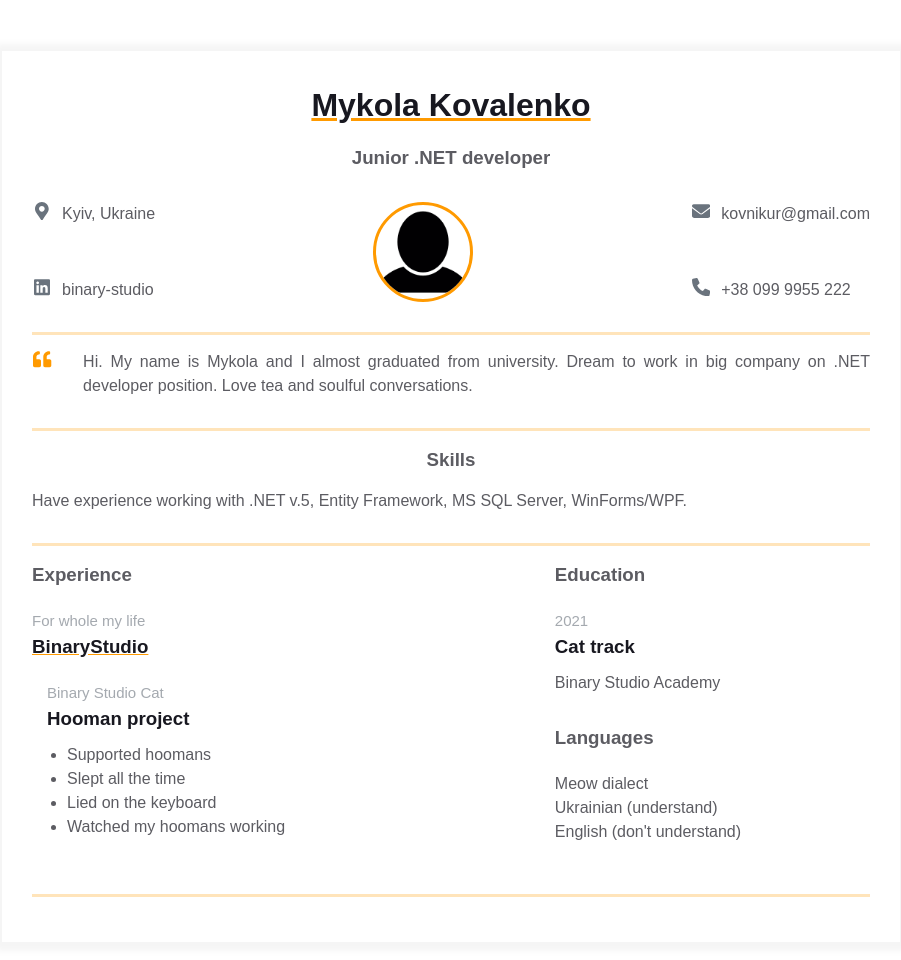
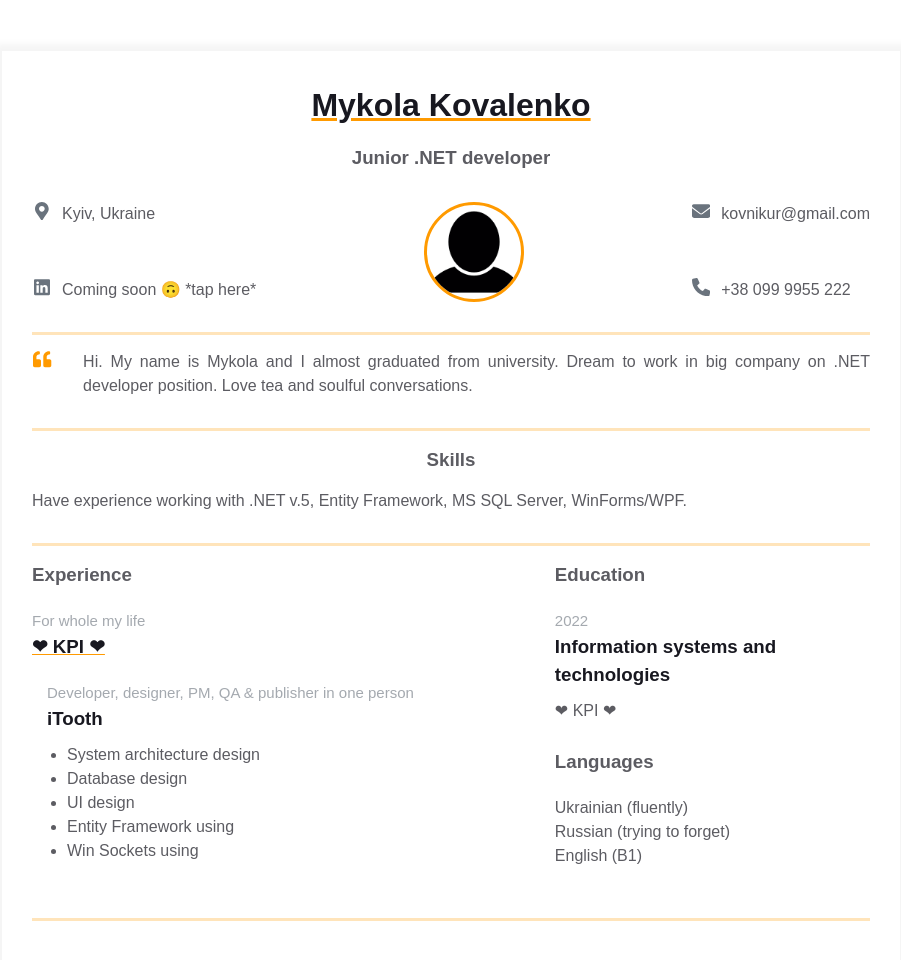
Before and after one commit to Nik-O-Lyandia/homepage, a plain HTML site: page index.html in a window 1280 px wide. Shown: the whole page, without its empty margins (189-1090 px from the left). Drawn offline with Linux system fonts and the light colour scheme.

Commit message:
Experience block changes & Rickroll added

```diff
--- a/index.html
+++ b/index.html
@@ -26,7 +26,7 @@
                                 </div>
                                 <span>Kyiv, Ukraine</span>
                             </a>
-                            <a href="https://ua.linkedin.com/company/binary-studio_241166" rel="author" class="contact-info__item">
+                            <a href="https://www.youtube.com/watch?v=dQw4w9WgXcQ" rel="author" class="contact-info__item">
                                 <div class="contact-info__item-icon-wrapper">
                                     <svg class="contact-info__item-icon" xmlns="http://www.w3.org/2000/svg" viewBox="0 0 448 512">
                                         <path
@@ -34,7 +34,7 @@
                                         </path>
                                     </svg>
                                 </div>
-                                <span>binary-studio</span>
+                                <span>Coming soon &#x1F643 *tap here*</span>
                             </a>
                         </div>
 
@@ -97,17 +97,18 @@
                         <div class="experiences__company">
                           <div class="experiences__company-header">
                             <span class="experiences__company-header-durability">For whole my life</span>
-                            <h3 class="experiences__company-header-name">BinaryStudio</h3>
+                            <h3 class="experiences__company-header-name">&#x2764 KPI &#x2764</h3>
                           </div>
 
                           <div class="experiences__company-project">
-                            <span class="experiences__company-project-role">Binary Studio Cat</span>
-                            <h3 class="experiences__company-project-name">Hooman project</h3>
+                            <span class="experiences__company-project-role">Developer, designer, PM, QA & publisher in one person</span>
+                            <h3 class="experiences__company-project-name">iTooth</h3>
                             <ul class="experiences__company-project-responsibilities">
-                              <li>Supported hoomans</li>
-                              <li>Slept all the time</li>
-                              <li>Lied on the keyboard</li>
-                              <li>Watched my hoomans working</li>
+                              <li>System architecture design</li>
+                              <li>Database design</li>
+                              <li>UI design</li>
+                              <li>Entity Framework using</li>
+                              <li>Win Sockets using</li>
                             </ul>
                           </div>
                         </div>
@@ -117,22 +118,22 @@
                         <div class="additional-info__education">
                           <h3 class="additional-info__education-header">Education</h3>
                           <div class="additional-info__education-university">
-                            <span class="additional-info__education-university-durability">2021</span>
-                            <h3 class="additional-info__education-university-speciality">Cat track</h3>
-                            <p class="additional-info__education-university-name">Binary Studio Academy</p>
+                            <span class="additional-info__education-university-durability">2022</span>
+                            <h3 class="additional-info__education-university-speciality">Information systems and technologies</h3>
+                            <p class="additional-info__education-university-name">&#x2764 KPI &#x2764</p>
                           </div>
                         </div>
 
                         <div class="additional-info__languages">
                           <h3 class="additional-info__languages-header">Languages</h3>
                           <p class="additional-info__languages-item">
-                            Meow dialect
+                            Ukrainian (fluently)
                           </p>
                           <p class="additional-info__languages-item">
-                            Ukrainian (understand)
+                            Russian (trying to forget)
                           </p>
                           <p class="additional-info__languages-item">
-                            English (don't understand)
+                            English (B1)
                           </p>
                         </div>
                     </div>
```
